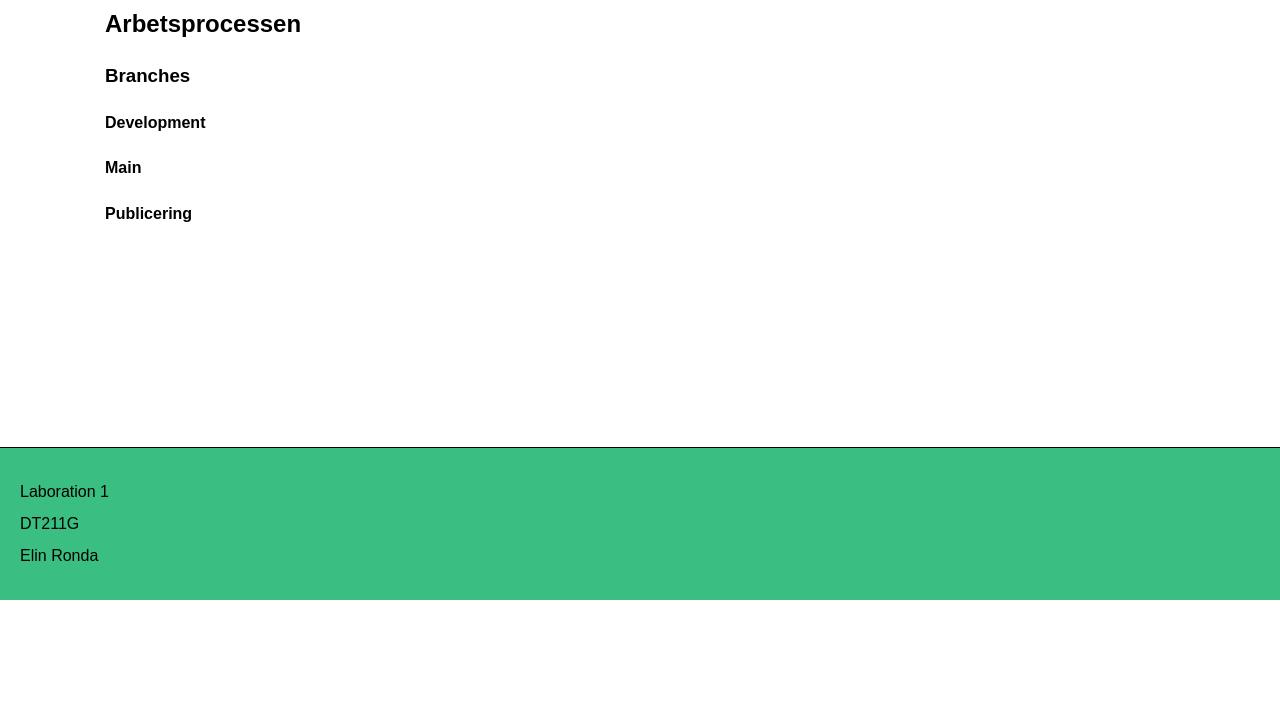
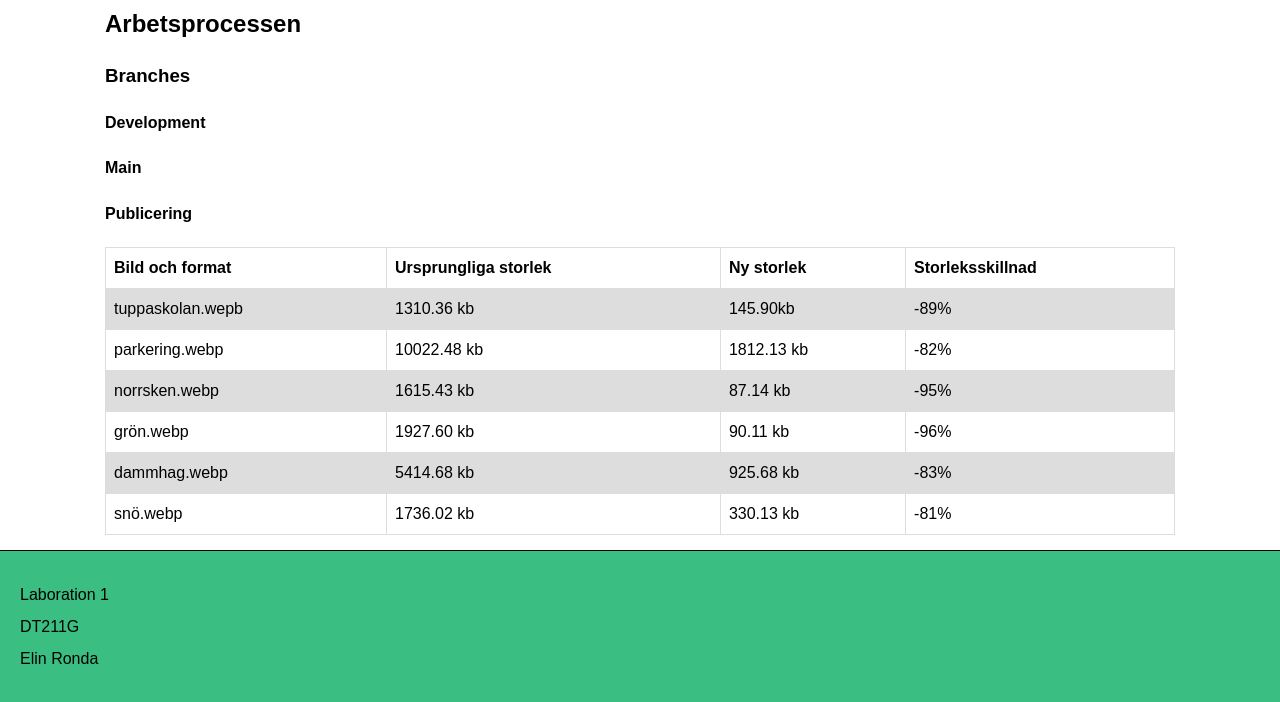
Before and after one commit to elro2506/DT211G-lab1, a website built with Vite: page publish.html in a window 1280 px wide. Shown: the part 200-902 px from the top of the page. Before the commit the page ends 800 px from the top, so only its background shows below. Built offline with nearby package versions, Linux system fonts and the light colour scheme.

Commit message:
Lagt till automatisk optimering av bilder med Vite build, som resulterat i stor filstorleksminskning

```diff
--- a/package.json
+++ b/package.json
@@ -10,7 +10,10 @@
   },
   "devDependencies": {
     "sass": "^1.97.3",
-    "vite": "npm:rolldown-vite@7.2.5"
+    "sharp": "^0.34.5",
+    "svgo": "^4.0.0",
+    "vite": "npm:rolldown-vite@7.2.5",
+    "vite-plugin-image-optimizer": "^2.0.3"
   },
   "overrides": {
     "vite": "npm:rolldown-vite@7.2.5"
--- a/publish.html
+++ b/publish.html
@@ -32,6 +32,52 @@
 <h4>Development</h4>
 <h4>Main</h4>
 <h4>Publicering</h4>
+
+
+<table>
+  <tr>
+    <th>Bild och format</th>
+    <th>Ursprungliga storlek</th>
+    <th>Ny storlek</th>
+    <th>Storleksskillnad</th>
+  </tr>
+  <tr>
+    <td>tuppaskolan.wepb</td>
+    <td>1310.36 kb</td>
+    <td>145.90kb</td>
+    <td>-89%</td>
+  </tr>
+   <tr>
+    <td>parkering.webp</td>
+    <td>10022.48 kb</td>
+    <td>1812.13 kb</td>
+    <td>-82%</td>
+  </tr>
+  <tr>
+    <td>norrsken.webp</td>
+    <td>1615.43 kb</td>
+    <td>87.14 kb</td>
+    <td>-95%</td>
+  </tr>
+  <tr>
+    <td>grön.webp</td>
+    <td>1927.60 kb</td>
+    <td>90.11 kb</td>
+    <td>-96%</td>
+  </tr>
+  <tr>
+    <td>dammhag.webp</td>
+    <td>5414.68 kb</td>
+    <td>925.68 kb</td>
+    <td>-83%</td>
+  </tr>
+  <tr>
+    <td>snö.webp</td>
+    <td>1736.02 kb</td>
+    <td>330.13 kb</td>
+    <td>-81%</td>
+  </tr>
+</table>
   </main>
   <footer class="site-footer">
     <p>Laboration 1</p>
--- a/src/css/style.css
+++ b/src/css/style.css
@@ -108,6 +108,24 @@ main {
   font-size: 24px;
 }
 
+
+table {
+    text-align: left;
+  font-family: arial, sans-serif;
+  border-collapse: collapse;
+  width: 100%;
+}
+
+td, th {
+  border: 1px solid #dddddd;
+  text-align: left;
+  padding: 8px;
+}
+
+tr:nth-child(even) {
+  background-color: #dddddd;
+}
+
 footer {
 background-color: #3abe81;
 padding: 20px;
--- a/src/js/main.js
+++ b/src/js/main.js
@@ -1,3 +1,2 @@
 
 "use strict";
-alert("Hello world");
--- a/vite.config.js
+++ b/vite.config.js
@@ -1,6 +1,6 @@
 import { defineConfig } from "vite";
 import { resolve } from "path";
-
+import { ViteImageOptimizer } from "vite-plugin-image-optimizer";
 
 export default defineConfig({
     build: {
@@ -11,5 +11,25 @@ export default defineConfig({
                 publish: resolve(__dirname, "publish.html")
             }
         }
-    }
+    },
+plugins: [
+ViteImageOptimizer({
+    png: {
+        quality: 75
+    },
+    jpg: {
+        quality: 75
+    },
+    jpeg: {
+        quality: 75
+    },
+    webp: {
+        quality: 70
+    },
+avif: {
+    quality: 60
+}
+    })
+
+]
 });
```
Also changed, not shown: 1 other file.
